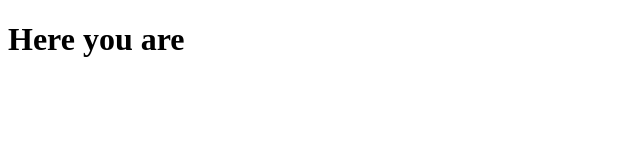
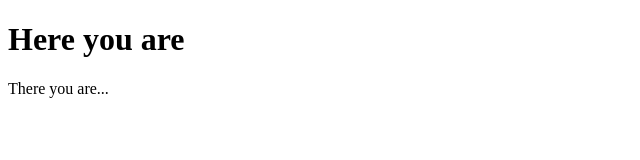
Before and after one commit to Vickei63/demo-repo, a plain HTML site: page index.html in a window 1280 px wide. Shown: the whole page, without its empty margins (0-640 px from the left). Drawn offline with Linux system fonts and the light colour scheme.

Commit message:
added there

```diff
--- a/index.html
+++ b/index.html
@@ -7,5 +7,6 @@
 </head>
 <body>
     <h1>Here you are</h1>
+    <p>There you are...</p>
 </body>
 </html>
```
